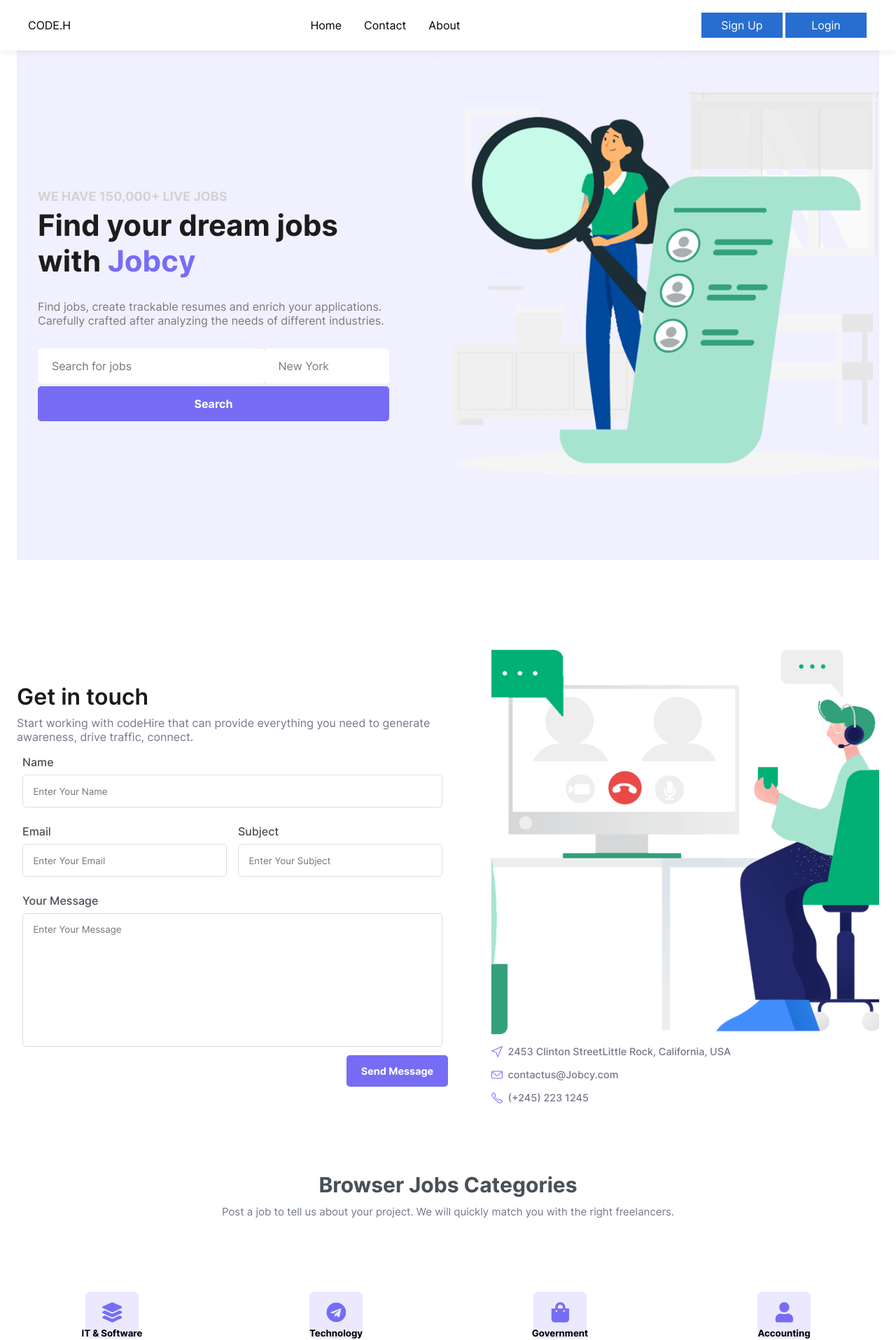
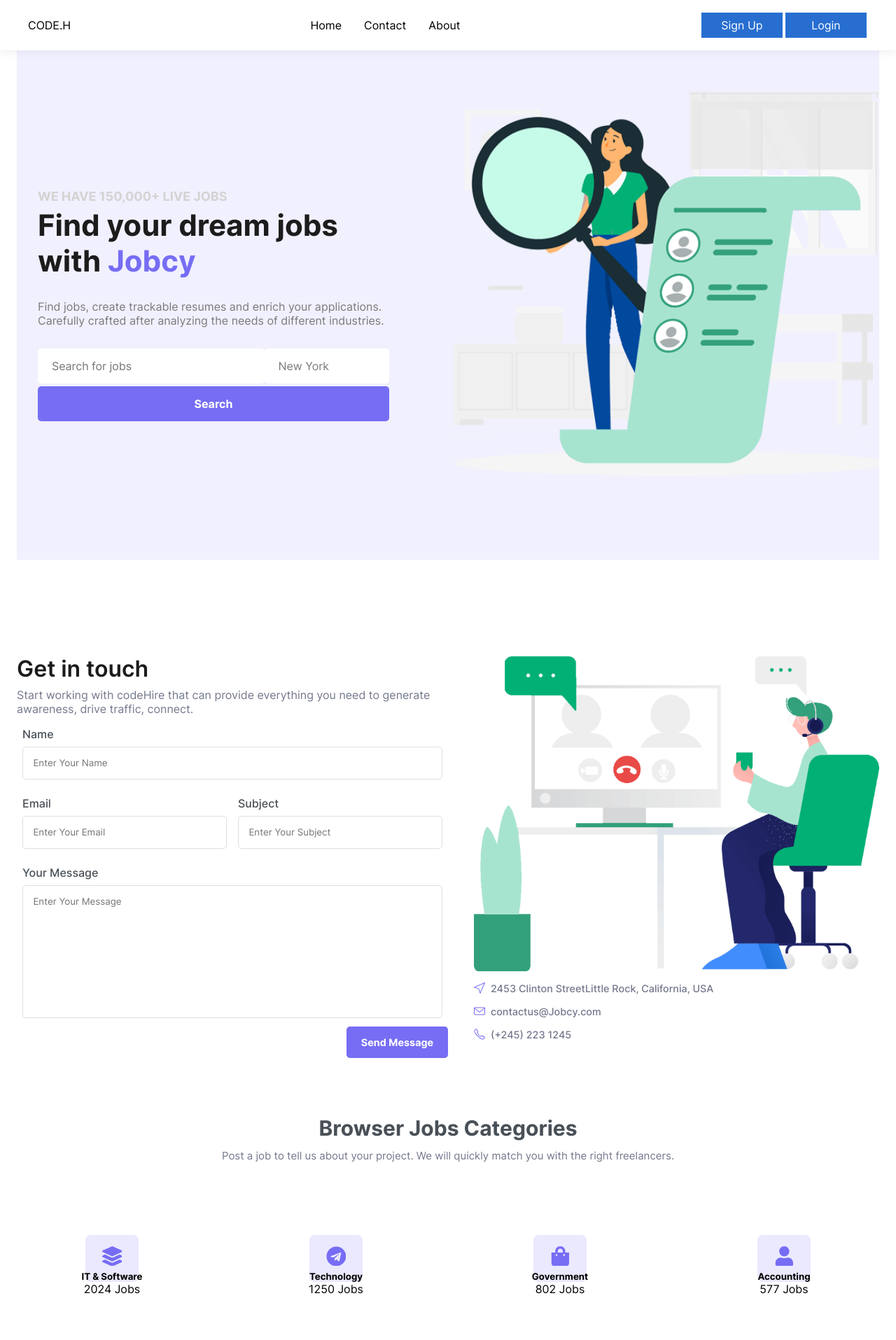
Before and after one commit to mawaisismail/codeHire-web-app-dev, a Next.js app: page / in a window 1280 px wide. Shown: the top 1915 px of the page at 70% size. Built offline with nearby package versions, Linux system fonts and the light colour scheme.

Commit message:
fixed issue height

```diff
--- a/src/components/common/getInTouch/g-getInTouch.module.scss
+++ b/src/components/common/getInTouch/g-getInTouch.module.scss
@@ -59,11 +59,11 @@
     }
   }
   .sec2 {
-    width: 45%;
+    width: 47%;
     .contact_img {
       background: url("../../../../static/images/contact.png") no-repeat center
         center;
-      height: 550px;
+      height: 450px;
       cursor: pointer;
       background-size: cover;
     }
```
